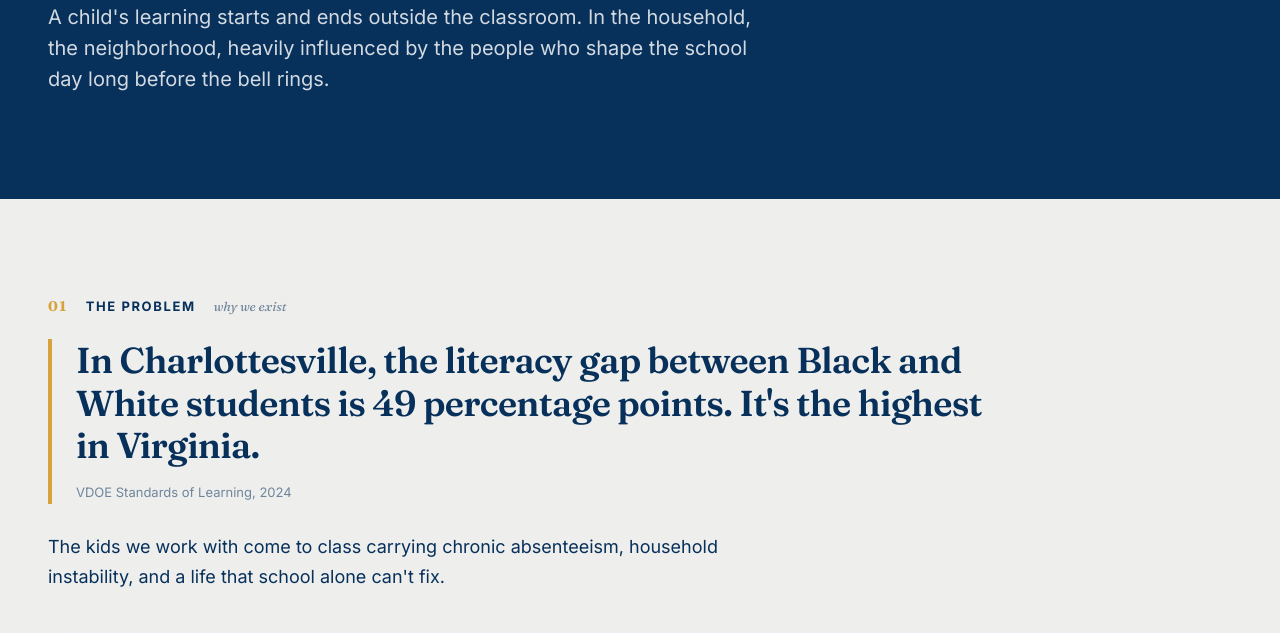
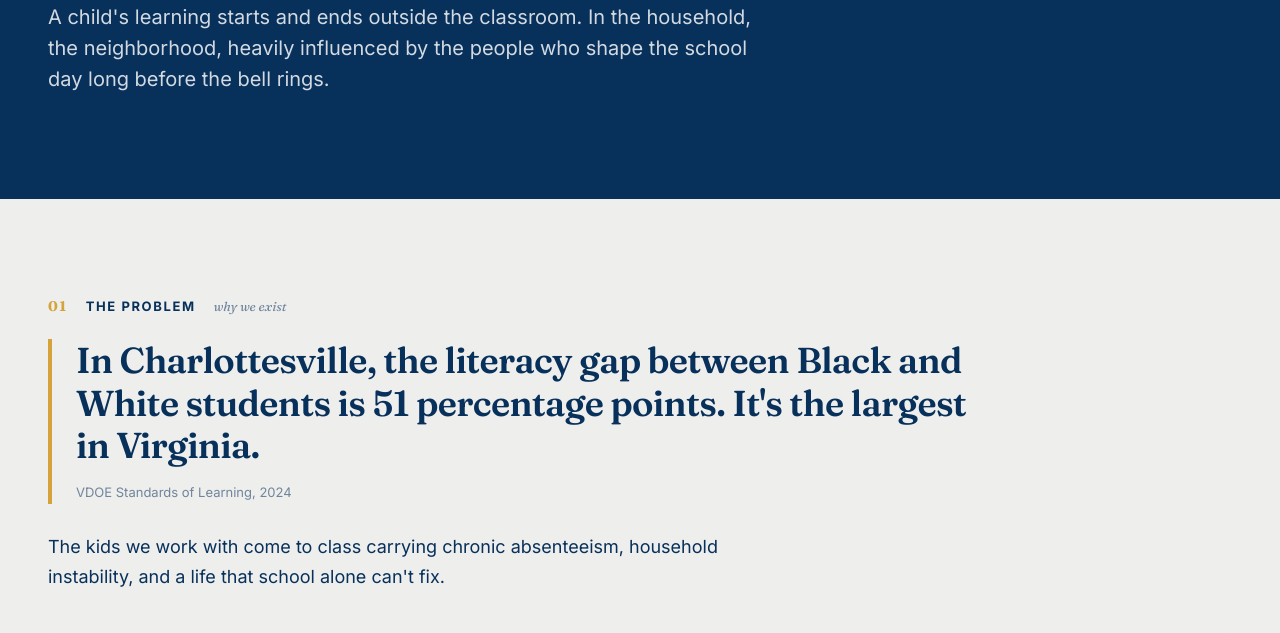
Before and after one commit to gtsantos4/cop-website, an Eleventy site: page docs/our-approach.html in a window 1280 px wide. Shown: the part 514-1147 px from the top of the page. Built offline with nearby package versions, Linux system fonts and the light colour scheme; Eleventy itself is replaced by a stand-in of ours; files that its build step writes are made by us from their sources; files whose address does not match are found by name; what node-html-parser would draw is missing.

Commit message:
inline-edit: docs/our-approach.html · f-13

```diff
--- a/docs/our-approach.html
+++ b/docs/our-approach.html
@@ -552,7 +552,7 @@ SOCIAL ISSUE.</h1>
     </div>
 
     <div class="pullquote">
-      <p data-field="f-13">In Charlottesville, the literacy gap between Black and White students is 49 percentage points. It's the highest in Virginia.</p>
+      <p data-field="f-13">In Charlottesville, the literacy gap between Black and White students is 51 percentage points. It's the largest in Virginia.</p>
       <span class="byline" data-field="f-14">VDOE Standards of Learning, 2024</span>
     </div>
 
```
